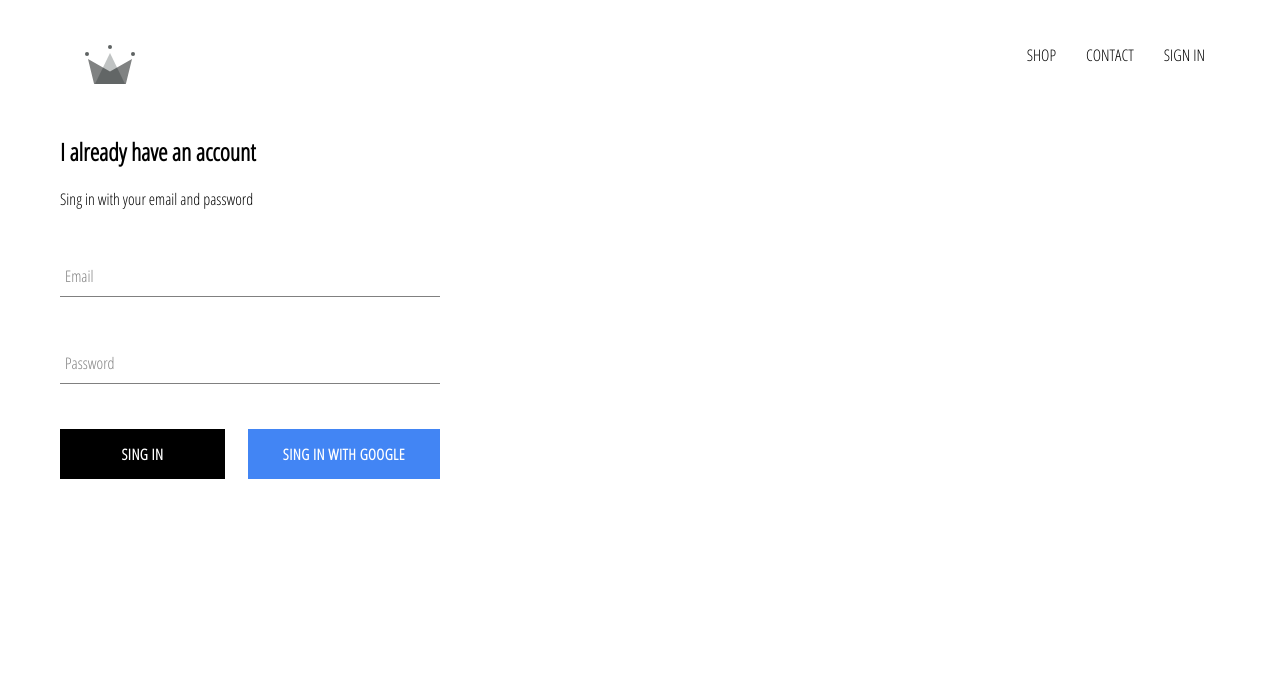
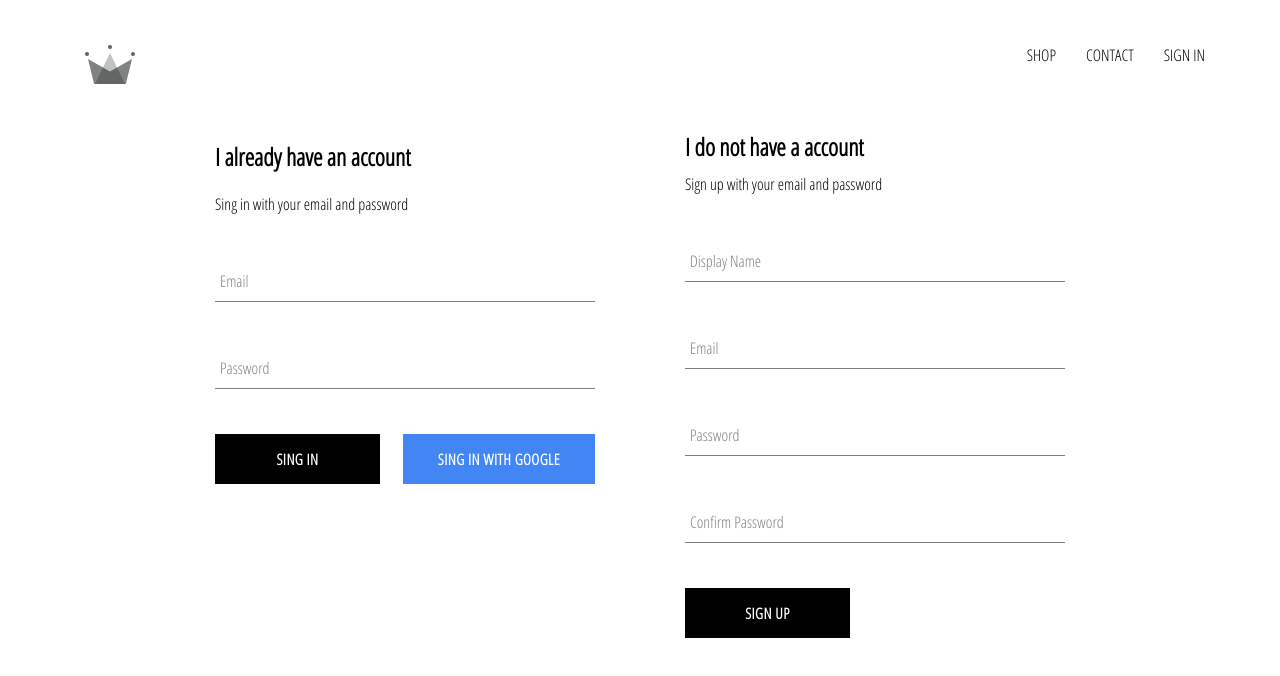
Before and after one commit to rarias8404/crwn-clothing, a React (Create React App) app: page /signin in a window 1280 px wide. Shown: the top 676 px of the page. Built offline with nearby package versions, Linux system fonts and the light colour scheme; no server answers.

Commit message:
store authenticated users to firestore database

```diff
--- a/src/App.js
+++ b/src/App.js
@@ -6,7 +6,7 @@
 import SingInAndSingOutPage from "./pages/sing-in-and-sing-out/sing-in-and-sing-out.component";
 import Header from "./components/header/header.component";
 
-import { auth } from "./firebase/firebase.utils";
+import { auth, createUserProfileDocument } from "./firebase/firebase.utils";
 
 import './App.css';
 
@@ -23,10 +23,24 @@
   unsubscribeFromAuth = null
 
   componentDidMount() {
-    this.unsubscribeFromAuth = auth.onAuthStateChanged(user => {
-      this.setState({ currentUser: user})
+    this.unsubscribeFromAuth = auth.onAuthStateChanged(async userAuth => {
+      if (userAuth) {
+        const userRef = await createUserProfileDocument(userAuth)
 
-      console.log(user)
+        userRef.onSnapshot(snapshot => {
+          this.setState({
+            currentUser: {
+              id: snapshot.id,
+              ...snapshot.data()
+            }
+          })
+          console.log(this.state)
+        })
+      } else {
+        this.setState({
+          currentUser: userAuth
+        })
+      }
     })
   }
 
--- /dev/null
+++ b/src/components/sign-up/sign-up.component.jsx
@@ -0,0 +1,103 @@
+import React from 'react';
+
+import FormInput from '../form-input/form-input.component';
+import CustomButton from '../custom-button/custom-button.component';
+
+import { auth, createUserProfileDocument } from '../../firebase/firebase.utils';
+
+import './sign-up.styles.scss';
+
+class SignUp extends React.Component {
+  constructor() {
+    super();
+
+    this.state = {
+      displayName: '',
+      email: '',
+      password: '',
+      confirmPassword: ''
+    };
+  }
+
+  handleSubmit = async event => {
+    event.preventDefault();
+
+    const { displayName, email, password, confirmPassword } = this.state;
+
+    if (password !== confirmPassword) {
+      alert("passwords don't match");
+      return;
+    }
+
+    try {
+      const { user } = await auth.createUserWithEmailAndPassword(
+        email,
+        password
+      );
+
+      await createUserProfileDocument(user, { displayName });
+
+      this.setState({
+        displayName: '',
+        email: '',
+        password: '',
+        confirmPassword: ''
+      });
+    } catch (error) {
+      console.error(error);
+    }
+  };
+
+  handleChange = event => {
+    const { name, value } = event.target;
+
+    this.setState({ [name]: value });
+  };
+
+  render() {
+    const { displayName, email, password, confirmPassword } = this.state;
+    return (
+      <div className='sign-up'>
+        <h2 className='title'>I do not have a account</h2>
+        <span>Sign up with your email and password</span>
+        <form className='sign-up-form' onSubmit={this.handleSubmit}>
+          <FormInput
+            type='text'
+            name='displayName'
+            value={displayName}
+            onChange={this.handleChange}
+            label='Display Name'
+            required
+          />
+          <FormInput
+            type='email'
+            name='email'
+            value={email}
+            onChange={this.handleChange}
+            label='Email'
+            required
+          />
+          <FormInput
+            type='password'
+            name='password'
+            value={password}
+            onChange={this.handleChange}
+            label='Password'
+            required
+          />
+          <FormInput
+            type='password'
+            name='confirmPassword'
+            value={confirmPassword}
+            onChange={this.handleChange}
+            label='Confirm Password'
+            required
+          />
+          <CustomButton type='submit'>SIGN UP</CustomButton>
+        </form>
+      </div>
+    );
+  }
+}
+
+export default SignUp;
--- /dev/null
+++ b/src/components/sign-up/sign-up.styles.scss
@@ -0,0 +1,9 @@
+.sign-up {
+  display: flex;
+  flex-direction: column;
+  width: 380px;
+
+  .title {
+    margin: 10px 0;
+  }
+}
--- a/src/firebase/firebase.utils.js
+++ b/src/firebase/firebase.utils.js
@@ -12,6 +12,30 @@
   appId: "1:920039171124:web:48f77a7ff6fa42715b9661"
 }
 
+export const createUserProfileDocument = async (userAuth, additionalData) => {
+  if (!userAuth) return;
+
+  const userRef = firestore.doc(`users/${userAuth.uid}`)
+  const snapShot = await userRef.get()
+
+  if (!snapShot.exists) {
+    const { displayName, email } = userAuth
+    const createdAt = new Date()
+    try {
+      await userRef.set({
+        displayName,
+        email,
+        createdAt,
+        ...additionalData
+      })
+    } catch (error) {
+      console.log('error creating user', error.message)
+    }
+  }
+
+  return userRef
+}
+
 firebase.initializeApp(config)
 
 export const auth = firebase.auth()
--- a/src/pages/sing-in-and-sing-out/sing-in-and-sing-out.component.jsx
+++ b/src/pages/sing-in-and-sing-out/sing-in-and-sing-out.component.jsx
@@ -1,12 +1,14 @@
 import React from 'react';
 
 import SingIn from "../../components/sing-in/sing-in.component";
+import SignUp from "../../components/sign-up/sign-up.component";
 
 import './sing-in-and-sing-out.styles.scss'
 
 const SingInAndSingOutPage = () => (
-  <div className='sing-in-and-sing-up'>
+  <div className='sign-in-and-sign-up'>
     <SingIn />
+    <SignUp />
   </div>
 );
 
--- a/src/pages/sing-in-and-sing-out/sing-in-and-sing-out.styles.scss
+++ b/src/pages/sing-in-and-sing-out/sing-in-and-sing-out.styles.scss
@@ -0,0 +1,6 @@
+.sign-in-and-sign-up {
+  width: 850px;
+  display: flex;
+  justify-content: space-between;
+  margin: 30px auto;
+}
```
